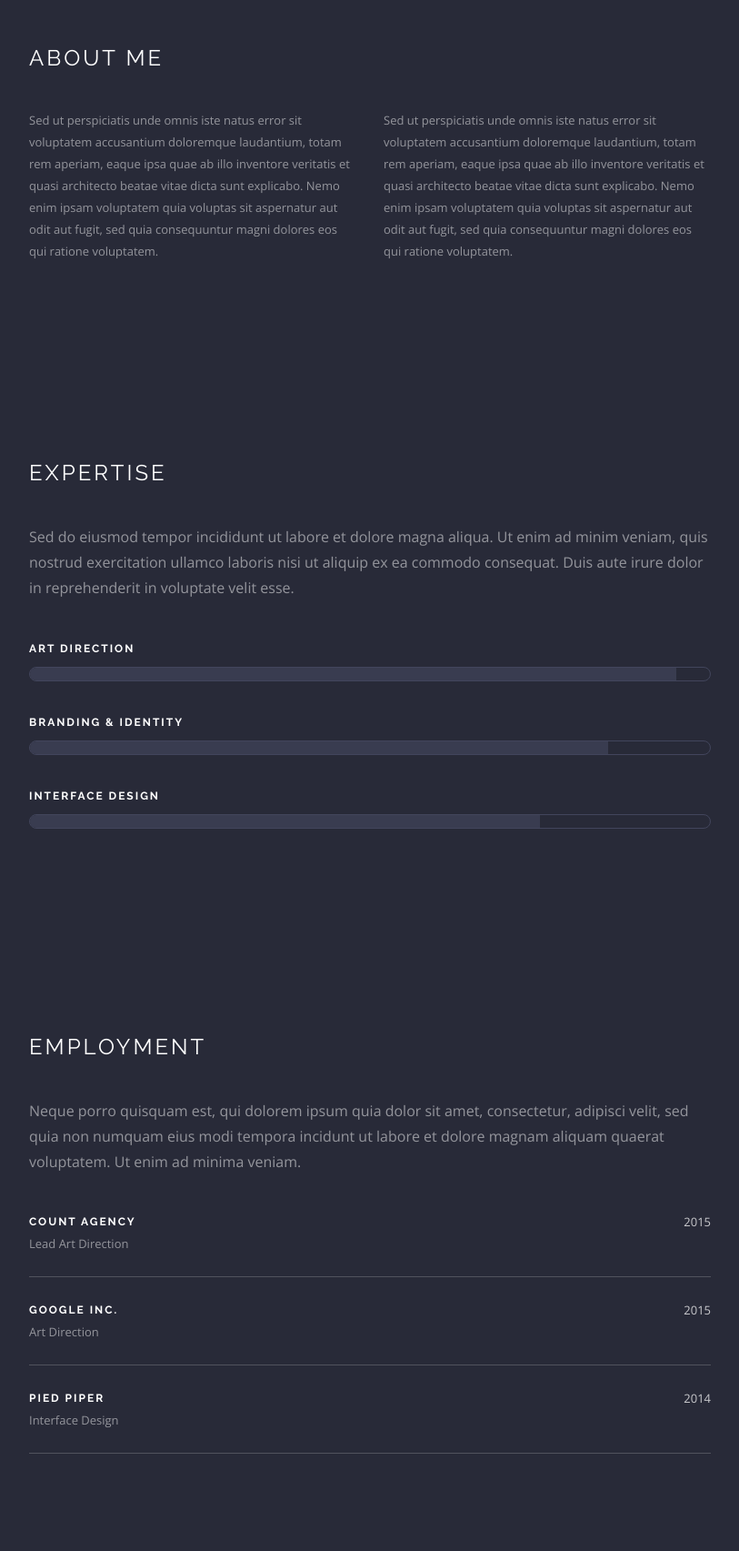
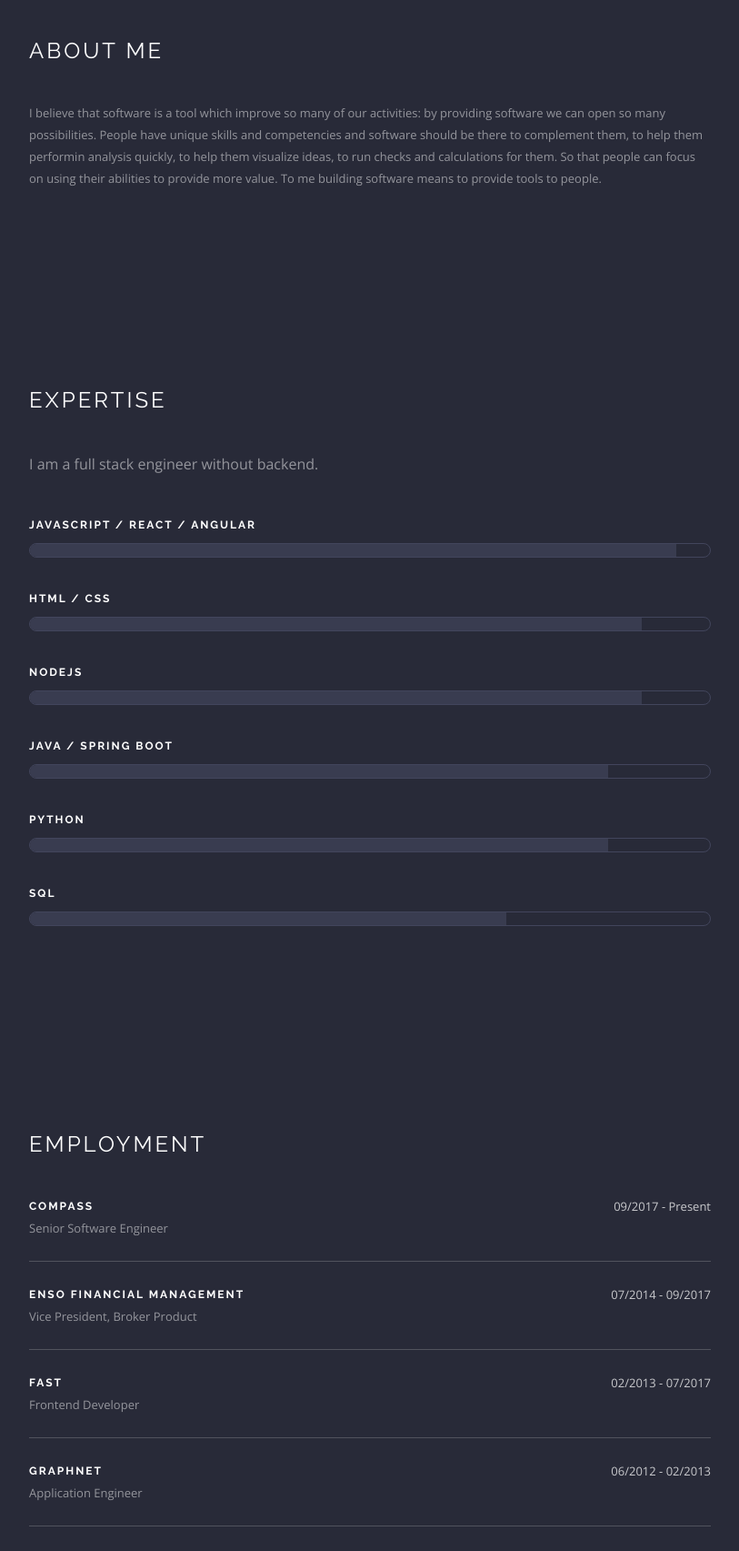
Before and after one commit to cyberfifi/shiyangfei.github.io, a plain HTML site: page index.html in a window 1280 px wide. Shown: the part 760-2465 px from the top of the page at 91% size, without its empty margins (38-851 px from the left). Drawn offline with nearby package versions, Linux system fonts and the light colour scheme.

Commit message:
text updated

```diff
--- a/index.html
+++ b/index.html
@@ -20,7 +20,7 @@
                     <div class="row pt240 pt-xs-80 mb80 mb-xs-40">
                         <div class="col-sm-12">
                             <div class="pull-left">
-                                <img class="inline-block image-small" alt="Pic" src="img/avatar2.png" />
+                                <img class="inline-block image-small" alt="Pic" src="img/profile-img-real.png" />
                             </div>
                             <div class="inline-block p32 p0-xs mb-xs-24">
                                 <h3 class="uppercase mb8">Shiyang Fei</h3>
@@ -32,7 +32,10 @@
                     <div class="row">
                         <div class="col-md-9 col-sm-10">
                             <p class="lead fade-half">
-                                Lorem ipsum dolor sit amet, consectetur adipiscing elit, sed do eiusmod tempor incididunt ut labore et dolore magna aliqua. Ut enim ad minim veniam, quis nostrud exercitation ullamco laboris nisi ut aliquip ex ea commodo consequat. Duis aute irure dolor in reprehenderit in voluptate velit esse.
+                                <i>"I want to put a ding in the universe."</i>
+                            </p>
+                            <p class="lead fade-half">
+                                --Steve Jobs
                             </p>
                         </div>
                     </div>
@@ -49,14 +52,14 @@
                     </div>
                     <!--end of row-->
                     <div class="row">
-                        <div class="col-md-4 col-sm-5">
+                        <div class="col-md-8 col-sm-10">
                             <p class="fade-half">
-                                Sed ut perspiciatis unde omnis iste natus error sit voluptatem accusantium doloremque laudantium, totam rem aperiam, eaque ipsa quae ab illo inventore veritatis et quasi architecto beatae vitae dicta sunt explicabo. Nemo enim ipsam voluptatem quia voluptas sit aspernatur aut odit aut fugit, sed quia consequuntur magni dolores eos qui ratione voluptatem.
-                            </p>
-                        </div>
-                        <div class="col-md-4 col-sm-5">
-                            <p class="fade-half">
-                                Sed ut perspiciatis unde omnis iste natus error sit voluptatem accusantium doloremque laudantium, totam rem aperiam, eaque ipsa quae ab illo inventore veritatis et quasi architecto beatae vitae dicta sunt explicabo. Nemo enim ipsam voluptatem quia voluptas sit aspernatur aut odit aut fugit, sed quia consequuntur magni dolores eos qui ratione voluptatem.
+                                I believe that software is a tool which improve so many of our activities: by providing
+                                software we can open so many possibilities.
+                                People have unique skills and competencies and software should be there to complement them,
+                                to help them performin analysis quickly, to help them visualize ideas, to run checks and
+                                calculations for them. So that people can focus on using their abilities to provide more value.
+                                To me building software means to provide tools to people.
                             </p>
                         </div>
                     </div>
@@ -75,27 +78,48 @@
                     <div class="row">
                         <div class="col-md-8 col-sm-10">
                             <p class="lead fade-half mb40 mb-xs-24">
-                                Sed do eiusmod tempor incididunt ut labore et dolore magna aliqua. Ut enim ad minim veniam, quis nostrud exercitation ullamco laboris nisi ut aliquip ex ea commodo consequat. Duis aute irure dolor in reprehenderit in voluptate velit esse.
+                                I am a full stack engineer without backend.
                             </p>
                             <div class="progress-bars">
                                 <div class="progress progress-2 text-left mb32">
-                                    <span class="title">Art Direction</span>
+                                    <span class="title">JavaScript / React / Angular</span>
                                     <div class="bar-holder">
                                         <div class="progress-bar" data-progress="95"></div>
                                     </div>
                                 </div>
                                 <!--end of progress bar-->
                                 <div class="progress progress-2 text-left mb32">
-                                    <span class="title">Branding & Identity</span>
+                                    <span class="title">HTML / CSS</span>
+                                    <div class="bar-holder">
+                                        <div class="progress-bar" data-progress="90"></div>
+                                    </div>
+                                </div>
+                                <!--end of progress bar-->
+                                <div class="progress progress-2 text-left mb32">
+                                    <span class="title">NodeJS</span>
+                                    <div class="bar-holder">
+                                        <div class="progress-bar" data-progress="90"></div>
+                                    </div>
+                                </div>
+                                <!--end of progress bar-->
+                                <div class="progress progress-2 text-left mb32">
+                                    <span class="title">JAVA / Spring Boot</span>
                                     <div class="bar-holder">
                                         <div class="progress-bar" data-progress="85"></div>
                                     </div>
                                 </div>
                                 <!--end of progress bar-->
                                 <div class="progress progress-2 text-left mb32">
-                                    <span class="title">Interface Design</span>
+                                    <span class="title">Python</span>
                                     <div class="bar-holder">
-                                        <div class="progress-bar" data-progress="75"></div>
+                                        <div class="progress-bar" data-progress="85"></div>
+                                    </div>
+                                </div>
+                                <!--end of progress bar-->
+                                <div class="progress progress-2 text-left mb32">
+                                    <span class="title">SQL</span>
+                                    <div class="bar-holder">
+                                        <div class="progress-bar" data-progress="70"></div>
                                     </div>
                                 </div>
                                 <!--end of progress bar-->
@@ -117,25 +141,28 @@
                     <!--end of row-->
                     <div class="row">
                         <div class="col-md-8 col-sm-10">
-                            <p class="lead fade-half mb40 mb-xs-24">
-                                Neque porro quisquam est, qui dolorem ipsum quia dolor sit amet, consectetur, adipisci velit, sed quia non numquam eius modi tempora incidunt ut labore et dolore magnam aliquam quaerat voluptatem. Ut enim ad minima veniam.
-                            </p>
                             <div>
-                                <span class="pull-right fade-1-4">2015</span>
-                                <h6 class="uppercase mb0">COUNT Agency</h6>
-                                <span class="fade-half inline-block mb24">Lead Art Direction</span>
+                                <span class="pull-right fade-1-4">09/2017 - Present</span>
+                                <h6 class="uppercase mb0">COMPASS</h6>
+                                <span class="fade-half inline-block mb24">Senior Software Engineer</span>
                                 <hr class="fade-3-4">
                             </div>
                             <div>
-                                <span class="pull-right fade-1-4">2015</span>
-                                <h6 class="uppercase mb0">Google Inc.</h6>
-                                <span class="fade-half inline-block mb24">Art Direction</span>
+                                <span class="pull-right fade-1-4">07/2014 - 09/2017</span>
+                                <h6 class="uppercase mb0">ENSO Financial Management</h6>
+                                <span class="fade-half inline-block mb24">Vice President, Broker Product</span>
                                 <hr class="fade-3-4">
                             </div>
                             <div>
-                                <span class="pull-right fade-1-4">2014</span>
-                                <h6 class="uppercase mb0">Pied Piper</h6>
-                                <span class="fade-half inline-block mb24">Interface Design</span>
+                                <span class="pull-right fade-1-4">02/2013 - 07/2017</span>
+                                <h6 class="uppercase mb0">FAST</h6>
+                                <span class="fade-half inline-block mb24">Frontend Developer</span>
+                                <hr class="fade-3-4">
+                            </div>
+                            <div>
+                                <span class="pull-right fade-1-4">06/2012 - 02/2013</span>
+                                <h6 class="uppercase mb0">Graphnet</h6>
+                                <span class="fade-half inline-block mb24">Application Engineer</span>
                                 <hr class="fade-3-4">
                             </div>
                         </div>
@@ -154,19 +181,25 @@
                     <!--end of row-->
                     <div class="row">
                         <div class="col-md-8 col-sm-10">
-                            <p class="lead fade-half mb40 mb-xs-24">
+                            <!--<p class="lead fade-half mb40 mb-xs-24">
                                 Qui dolorem ipsum quia dolor sit amet, consectetur, adipisci velit, sed quia non numquam eius modi tempora incidunt ut labore et dolore magnam aliquam quaerat voluptatem. Ut enim ad minima veniam.
-                            </p>
+                            </p>-->
                             <div>
-                                <span class="pull-right fade-1-4">2010</span>
-                                <h6 class="uppercase mb0">Masters, Contemporary Arts</h6>
-                                <span class="fade-half inline-block mb24">Melbourne University</span>
+                                <span class="pull-right fade-1-4">2016</span>
+                                <h6 class="uppercase mb0">Master of Business Administration, Information Technology</h6>
+                                <span class="fade-half inline-block mb24">Goldey Beacom College, Delaware</span>
                                 <hr class="fade-3-4">
                             </div>
                             <div>
-                                <span class="pull-right fade-1-4">2007</span>
-                                <h6 class="uppercase mb0">Bachelor of Design & Communication</h6>
-                                <span class="fade-half inline-block mb24">Monash University</span>
+                                <span class="pull-right fade-1-4">2012</span>
+                                <h6 class="uppercase mb0">Masters of Engineering, Electrical Engineering</h6>
+                                <span class="fade-half inline-block mb24">Stevens Institute of Technology, New Jersey</span>
+                                <hr class="fade-3-4">
+                            </div>
+                            <div>
+                                <span class="pull-right fade-1-4">2010</span>
+                                <h6 class="uppercase mb0">Bachelor of Engineering</h6>
+                                <span class="fade-half inline-block mb24">Donghua University, China</span>
                                 <hr class="fade-3-4">
                             </div>
                         </div>
```
Also changed, not shown: img/profile-img-real.png (added).
